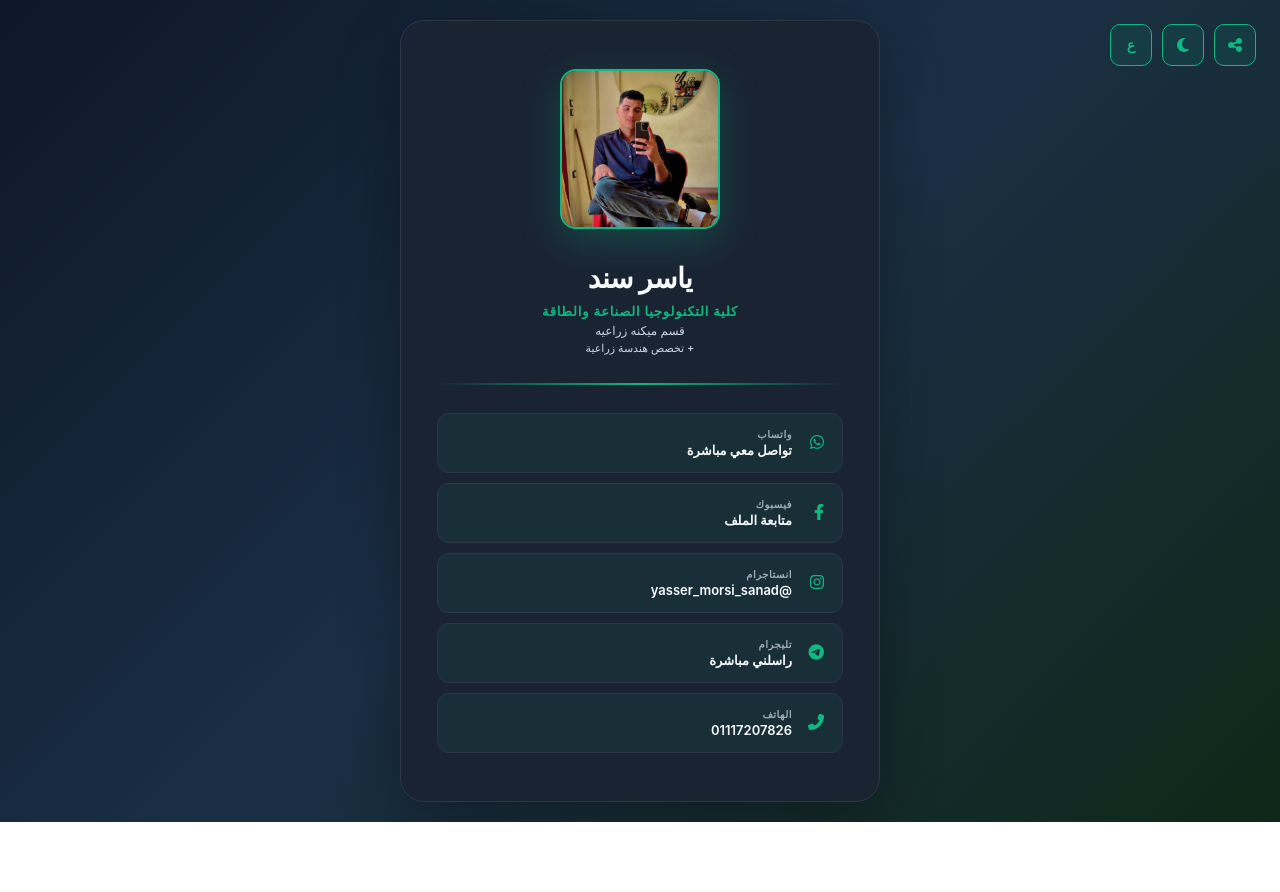
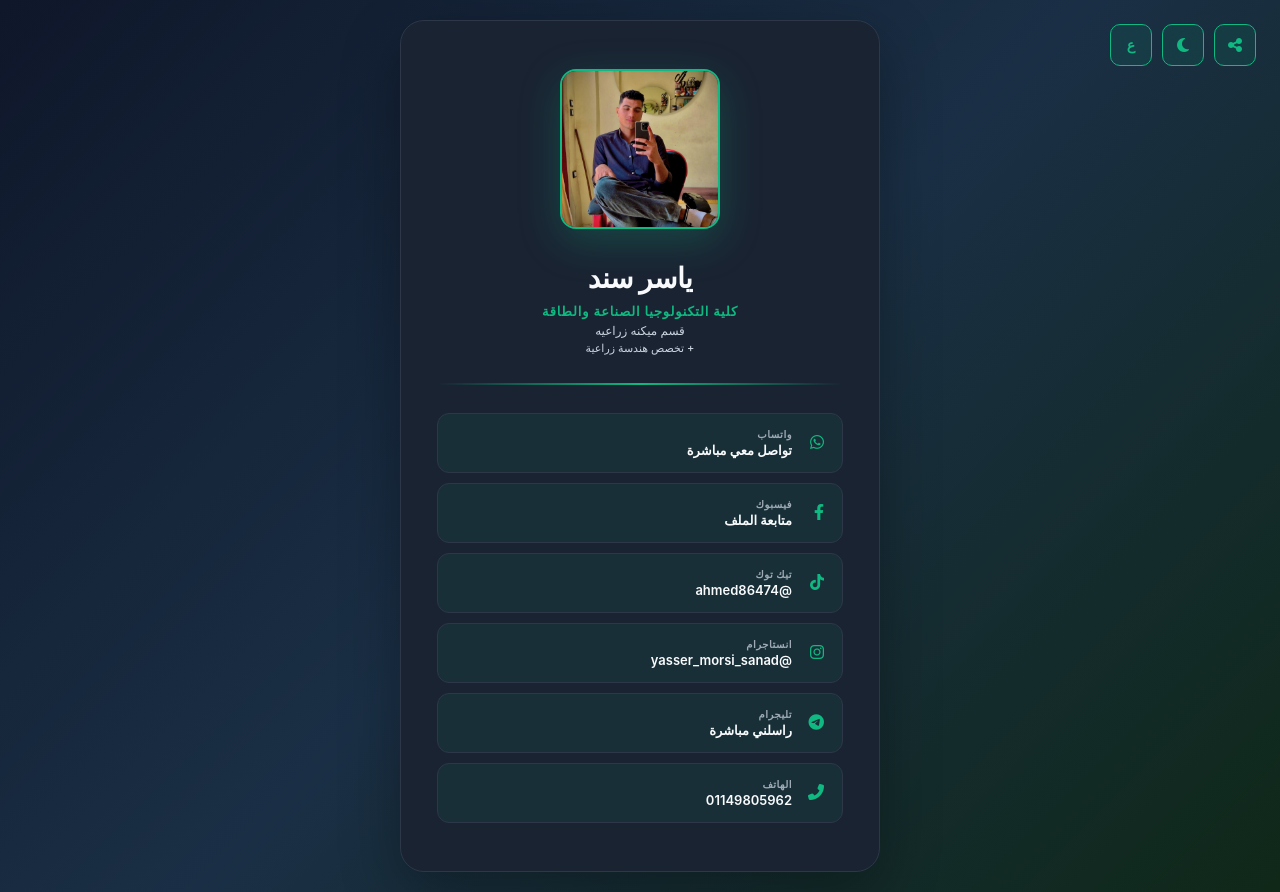
Before and after one commit to yossefelnggar/yaser, a plain HTML site: page index.html in a window 1280 px wide. Before the commit the page ends 822 px from the top, so only its background shows below. Drawn offline with Linux system fonts and the light colour scheme.

Commit message:
Update index.html

```diff
--- a/index.html
+++ b/index.html
@@ -326,7 +326,6 @@
 <body>
     <!-- Control Panel -->
     <div class="control-panel">
-        <!-- زر المشاركة الجديد -->
         <button class="toggle-btn" id="shareToggle" title="مشاركة / Share">
             <i class="fas fa-share-alt"></i>
         </button>
@@ -366,8 +365,8 @@
 
             <!-- Contact Links -->
             <div class="contact-links">
-                <!-- WhatsApp (معدل لفتح الشات مباشرة برقم الهاتف والكود الدولي لمصر) -->
-                <a href="https://wa.me/201117207826" class="contact-btn" target="_blank" rel="noopener noreferrer">
+                <!-- WhatsApp (الرقم الجديد) -->
+                <a href="https://wa.me/201149805962" class="contact-btn" target="_blank" rel="noopener noreferrer">
                     <i class="fab fa-whatsapp"></i>
                     <div class="contact-text">
                         <span class="contact-label ar-text">واتساب</span>
@@ -385,6 +384,16 @@
                         <span class="contact-label en-text hidden">Facebook</span>
                         <span class="contact-value ar-text">متابعة الملف</span>
                         <span class="contact-value en-text hidden">Follow profile</span>
+                    </div>
+                </a>
+
+                <!-- TikTok -->
+                <a href="https://www.tiktok.com/@ahmed86474?_r=1&_d=f0m9galdj566le&sec_uid=MS4wLjABAAAARbmIvl0pi_-ei_qM3tybgT553HAwi0X4OFY6tWblEEtnUYEzzQVAva2uvnQ3Udsd&share_author_id=6998575600126952454&sharer_language=ar&source=h5_m&u_code=dk84c7hfe9m6fm&timestamp=1781881573&user_id=6998575600126952454&sec_user_id=MS4wLjABAAAARbmIvl0pi_-ei_qM3tybgT553HAwi0X4OFY6tWblEEtnUYEzzQVAva2uvnQ3Udsd&item_author_type=1&utm_source=copy&utm_campaign=client_share&utm_medium=android&share_iid=7651926811983251201&share_link_id=c1a2c78c-a885-4717-aebb-87efaa21baad&share_app_id=1233&ugbiz_name=ACCOUNT&ug_btm=b8727%2Cb4907&social_share_type=5&share_enter_from=settings_page&item_author_type=1&enable_checksum=1" class="contact-btn" target="_blank" rel="noopener noreferrer">
+                    <i class="fab fa-tiktok"></i>
+                    <div class="contact-text">
+                        <span class="contact-label ar-text">تيك توك</span>
+                        <span class="contact-label en-text hidden">TikTok</span>
+                        <span class="contact-value">@ahmed86474</span>
                     </div>
                 </a>
 
@@ -411,12 +420,12 @@
                 </a>
 
                 <!-- Phone -->
-                <a href="tel:01117207826" class="contact-btn">
+                <a href="tel:01149805962" class="contact-btn">
                     <i class="fas fa-phone-alt"></i>
                     <div class="contact-text">
                         <span class="contact-label ar-text">الهاتف</span>
                         <span class="contact-label en-text hidden">Phone</span>
-                        <span class="contact-value">01117207826</span>
+                        <span class="contact-value">01149805962</span>
                     </div>
                 </a>
             </div>
@@ -480,7 +489,6 @@
             setLanguage(newLang);
         });
 
-        // كود تفعيل خاصية المشاركة الذكية الذاتية
         shareToggle.addEventListener('click', async () => {
             const isEn = html.lang === 'en';
             const shareTitle = isEn ? 'Yasser Sanad - Profile' : 'ياسر سند - الملف الشخصي';
```
